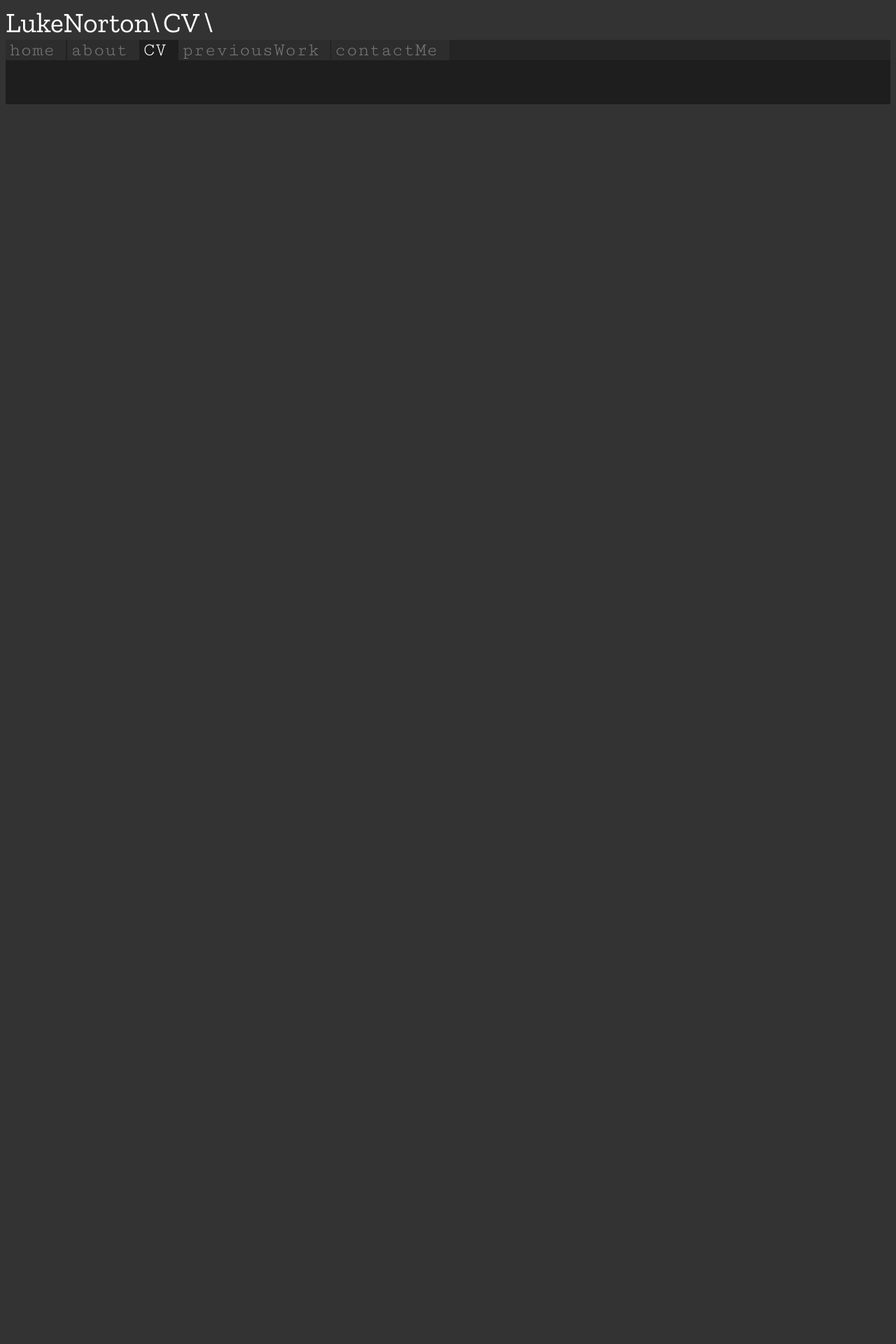
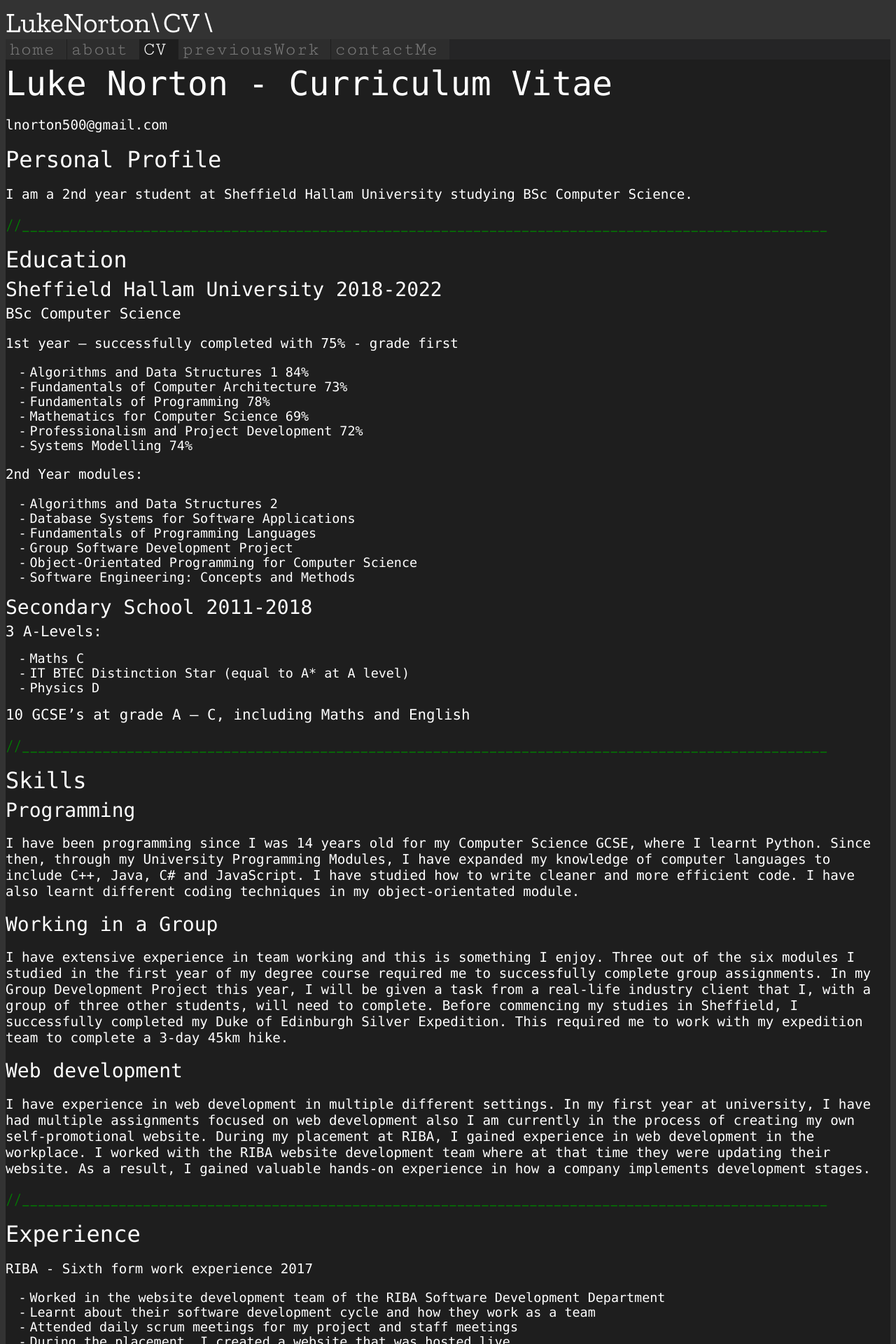
Before and after one commit to lnorton500/LukeNorton.com, a Jekyll site: the page built from CV.md, in a window 1280 px wide. Shown: the top 1920 px of the page at 70% size. Built offline with Jekyll 4.4.1, drawn with Linux system fonts in a browser that asks for light colours; before the commit the page ends 900 px from its top, so only the background shows below that; some of the changed text lies outside the part shown.

Commit message:
add CV page content

```diff
--- a/_includes/css/nav.css
+++ b/_includes/css/nav.css
@@ -9,6 +9,8 @@ nav{
 }
 
 nav li a{
+	font-family: "Cutive Mono",'Courier New', Courier, monospace;
+	font-size: 27px;
 	text-decoration:none;
 	color:rgb(120,120,120);
 }
--- /dev/null
+++ b/_layouts/PDF.html
@@ -0,0 +1,109 @@
+---
+layout: home
+title: 'PDF'
+---
+<link href="{{ site.baseurl }}\css\cv.css" rel="stylesheet">
+
+<!-- <object data="{{ site.baseurl }}\CV_LukeNorton.pdf" width="1000" height="1000" type='application/pdf'/> -->
+<h2>Luke Norton - Curriculum Vitae</h2>
+<p>lnorton500@gmail.com </p>
+
+<h3>Personal Profile</h3>
+<p>I am a 2nd year student at Sheffield Hallam University studying BSc Computer Science.  </p>
+<p class="comment"></p>
+
+<h3>Education</h3>
+<h4>Sheffield Hallam University 2018-2022</h4>
+<h5>BSc Computer Science</h5>
+<p>1st year – successfully completed with 75% - grade first</p>
+<ul>
+    <li class = "cv">Algorithms and Data Structures 1 84%</li>
+    <li class = "cv">Fundamentals of Computer Architecture 73%</li>
+    <li class = "cv">Fundamentals of Programming 78%</li>
+    <li class = "cv">Mathematics for Computer Science 69%</li>
+    <li class = "cv">Professionalism and Project Development 72%</li>
+    <li class = "cv">Systems Modelling 74%</li>
+</ul>
+<p>2nd Year modules:</p>
+<ul>
+    <li class = "cv">Algorithms and Data Structures 2 </li>
+    <li class = "cv">Database Systems for Software Applications</li>
+    <li class = "cv">Fundamentals of Programming Languages</li>
+    <li class = "cv">Group Software Development Project</li>
+    <li class = "cv">Object-Orientated Programming for Computer Science</li>
+    <li class = "cv">Software Engineering: Concepts and Methods</li>
+</ul>
+<h4>Secondary School 2011-2018</h4>
+<h5>3 A-Levels:</h5>
+<ul>
+    <li class = "cv">Maths C</li>
+    <li class = "cv">IT BTEC Distinction Star (equal to A* at A level)</li>
+    <li class = "cv">Physics D</li>
+</ul>
+<h5>10 GCSE’s at grade A – C, including Maths and English </h5>
+<p class="comment"></p>
+
+<h3>Skills</h3>
+<h4>Programming</h4>
+<p>I have been programming since I was 14 years old for my Computer Science GCSE, where I learnt Python. Since then,
+    through my University Programming Modules, I have expanded my knowledge of computer languages to include C++, Java,
+    C# and JavaScript. I have studied how to write cleaner and more efficient code. I have also learnt different coding
+    techniques in my object-orientated module.</p>
+
+<h4>Working in a Group</h4>
+<p>I have extensive experience in team working and this is something I enjoy. Three out of the six modules I studied in
+    the first year of my degree course required me to successfully complete group assignments. In my Group Development
+    Project this year, I will be given a task from a real-life industry client that I, with a group of three other
+    students, will need to complete. Before commencing my studies in Sheffield, I successfully completed my Duke of
+    Edinburgh Silver Expedition. This required me to work with my expedition team to complete a 3-day 45km hike. </p>
+
+<h4>Web development</h4>
+<p>I have experience in web development in multiple different settings. In my first year at university, I have had
+    multiple assignments focused on web development also I am currently in the process of creating my own
+    self-promotional website. During my placement at RIBA, I gained experience in web development in the workplace. I
+    worked with the RIBA website development team where at that time they were updating their website. As a result, I
+    gained valuable hands-on experience in how a company implements development stages.</p>
+<p class="comment"></p>
+
+<h3>Experience</h3>
+<p>RIBA - Sixth form work experience 2017</p>
+<ul>
+    <li class = "cv">Worked in the website development team of the RIBA Software Development Department</li>
+    <li class = "cv">Learnt about their software development cycle and how they work as a team</li>
+    <li class = "cv">Attended daily scrum meetings for my project and staff meetings</li>
+    <li class = "cv">During the placement, I created a website that was hosted live</li>
+</ul>
+<p>Volunteering for Bronze Duke of Edinburgh 2017</p>
+<ul>
+    <li class = "cv">I ran sessions for the Beaver and Cub Scouts every week for three months. I taught them skills such as first aid
+        and compass navigation and planned and ran activities to help them to gain badges</li>
+</ul>
+<p>Newcastle University - School work experience 2015</p>
+<ul>
+    <li class = "cv">Worked in the University’s Information Technology Service (NUIT)</li>
+    <li class = "cv">Provided IT support alongside NUIT Support Staff across multiple University departments</li>
+    <li class = "cv">Assisted the School of Computer Science with some of their IT projects. This included trialling a project to be
+        run for first-year undergraduates and helping to add a new server to the University network</li>
+</ul>
+<p class="comment"></p>
+
+<h3>Interests</h3>
+<p>I enjoy camping and hiking and was in the Scouts for 10 years before I came to University. While an Explorer Scout, I
+    gained my Bronze Duke of Edinburgh Award. This involved completing a 20-mile expedition over 2 days, volunteering
+    and developing new skills; for example, I learned how to kayak, which I particularly enjoyed. I am now working
+    towards finishing my Silver Duke of Edinburgh Award having completed my expedition.</p>
+
+<p>I especially enjoy working with computers and I am interested in many aspects of computer science. This is why I
+    decided to study for a Computer Science degree, and I plan to make my career in this area. In my spare time, I have
+    carried out various computing and programming projects. Examples of the programming activities I have done include
+    teaching myself Open GL.</p>
+
+<p>I also enjoy playing the violin, having achieved Grade 4. I have played in solo and orchestra performances at my
+    school and with other groups.</p>
+<p class="comment"></p>
+
+<h3>References</h3>
+<p>My References are available on request.</p>
+
+
+{{content}}
--- a/_layouts/home.html
+++ b/_layouts/home.html
@@ -1,5 +1,3 @@
-
-
 <!DOCTYPE html>
 <html>
 
@@ -19,7 +17,9 @@
             <nav>
                 <ul>
                     {% for item in site.data.navigation %}
-                <li {% if page.url == item.link %} id="navCurrent" {%endif%}><a href="{{item.link| prepend:site.baseurl }}">{{item.name}}</a></li>
+                        <li {% if page.url == item.link %} id="navCurrent" {%endif%}>
+                            <a href="{{item.link| prepend:site.baseurl }}">{{item.name}}</a>
+                        </li>
                     {%endfor%}
                 </ul>
             </nav>
--- /dev/null
+++ b/css/cv.css
@@ -0,0 +1,31 @@
+h2{
+	font-size: 3em;
+}
+h3{
+	font-size: 2em;
+}
+h4{
+	font-size: 1.75em;
+}
+h5{
+	font-size: 1.3em;
+}
+p{
+	font-size: 1.2em;
+	font-family: "Consolas",'Courier New', Courier, monospace;
+}
+.cv {
+	font-family: "Consolas",'Courier New', Courier, monospace;
+	font-size: 1.15em;
+	padding-left: 1em;
+	/* text-indent: -1em; */
+}
+.cv:before{
+	content: "-";
+	padding-right: 5px;
+}
+ul{
+	list-style-type: none;
+	margin-left: 0;
+	padding-left: 0;
+}
```
Also changed, not shown: CV.md (+1 -1 lines), _includes/css/common.css (+10 -3 lines), about.md (+1 -1 lines), contactMe.md (+1 -1 lines), 1 other file. Lines whose indentation alone changed are shown as unchanged.
